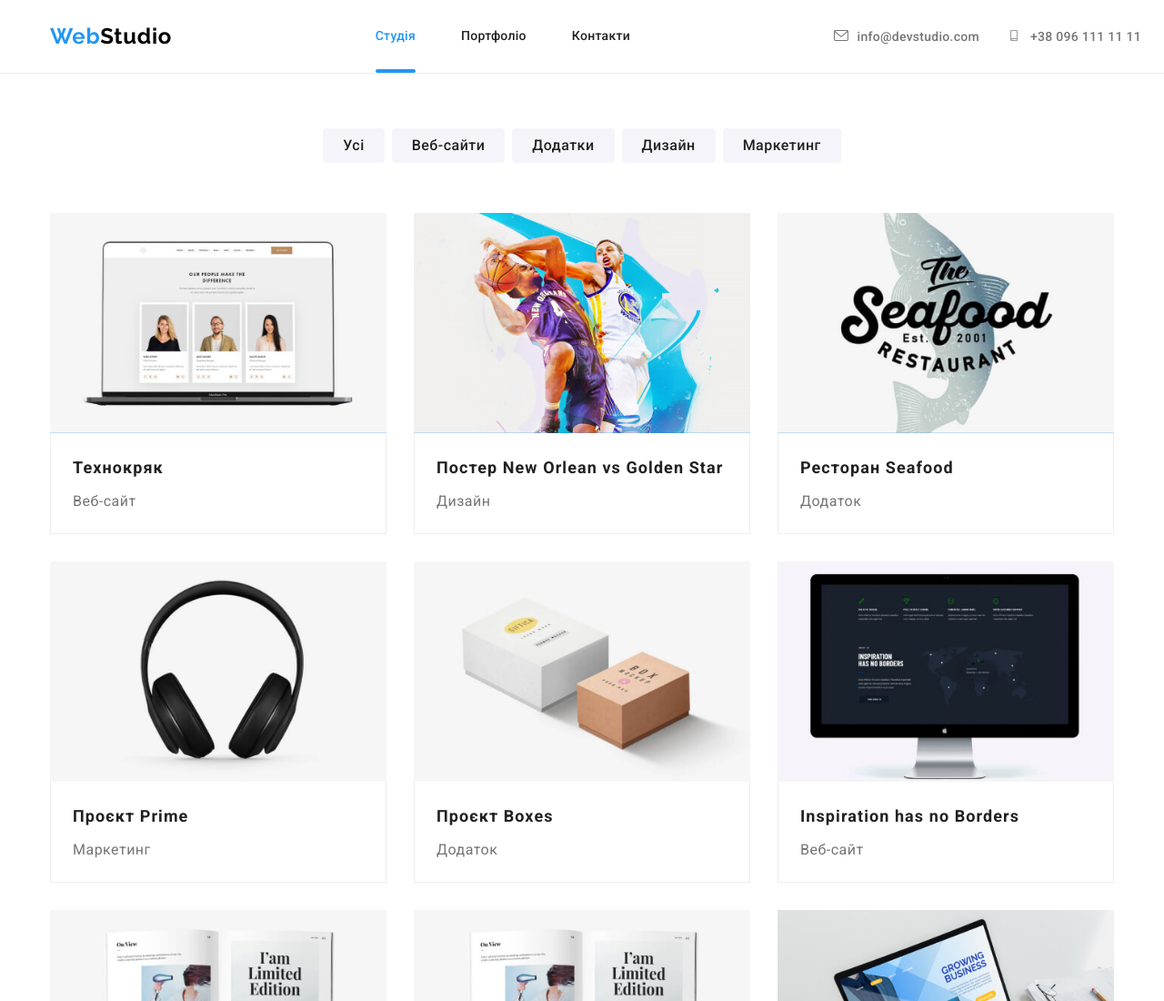
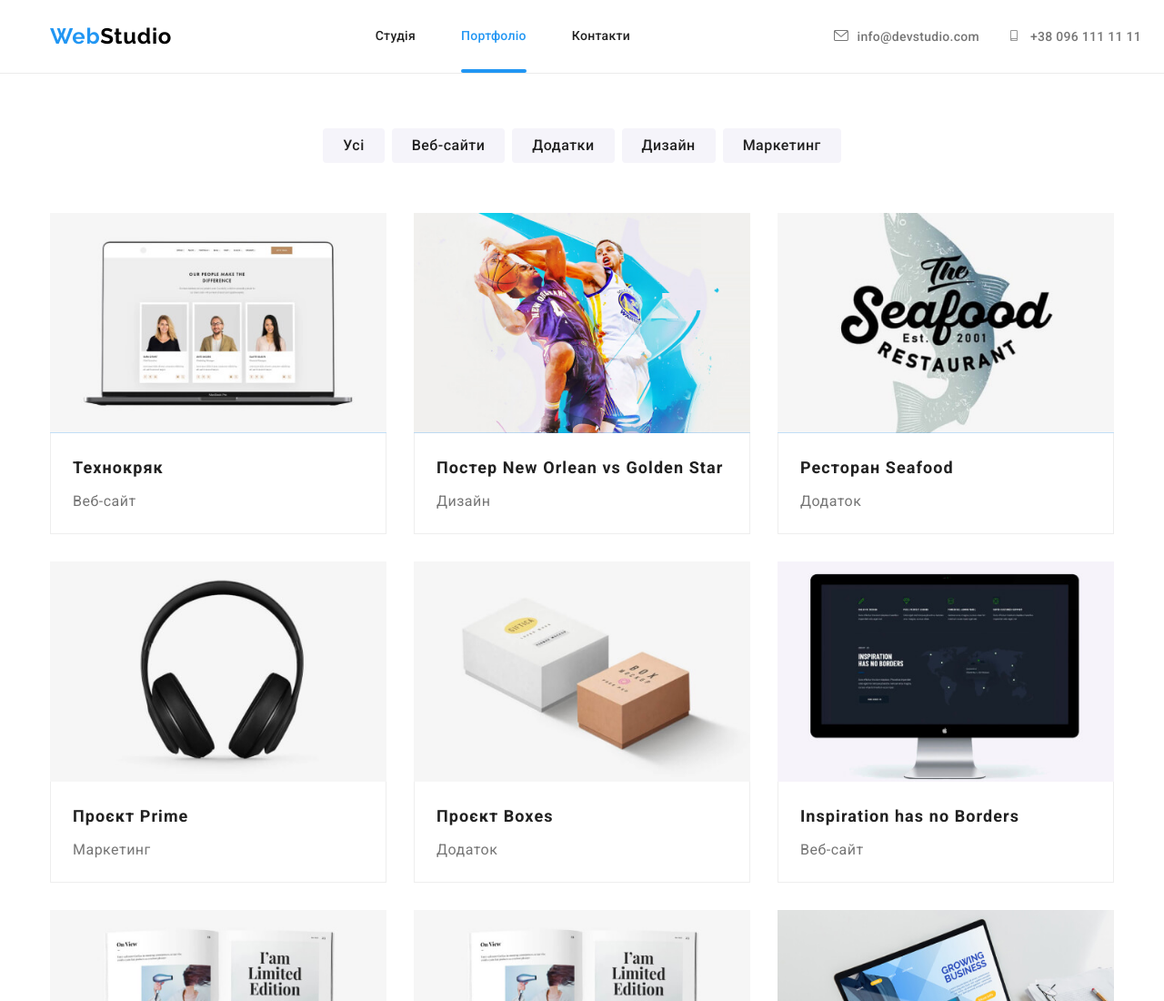
Before and after one commit to ViyBabay/goit-markup-hw-08, a plain HTML site: page portfolio.html in a window 1280 px wide. Shown: the top 1100 px of the page at 91% size. Drawn offline with nearby package versions, Linux system fonts and the light colour scheme.

Commit message:
Update portfolio.html

```diff
--- a/portfolio.html
+++ b/portfolio.html
@@ -70,9 +70,10 @@
                         class="logo__studio">Studio</span></a>
                 <nav class="navigation">
                     <ul class="navigation__list">
-                        <li class="navigation__item"><a href="./index.html" class="navigation__link active">Студія</a>
+                        <li class="navigation__item"><a href="./index.html" class="navigation__link">Студія</a>
                         </li>
-                        <li class="navigation__item"><a href="./portfolio.html" class="navigation__link">Портфоліо</a>
+                        <li class="navigation__item"><a href="./portfolio.html"
+                                class="navigation__link active">Портфоліо</a>
                         </li>
                         <li class="navigation__item"><a href="/contacts" class="navigation__link">Контакти</a></li>
                     </ul>
```
